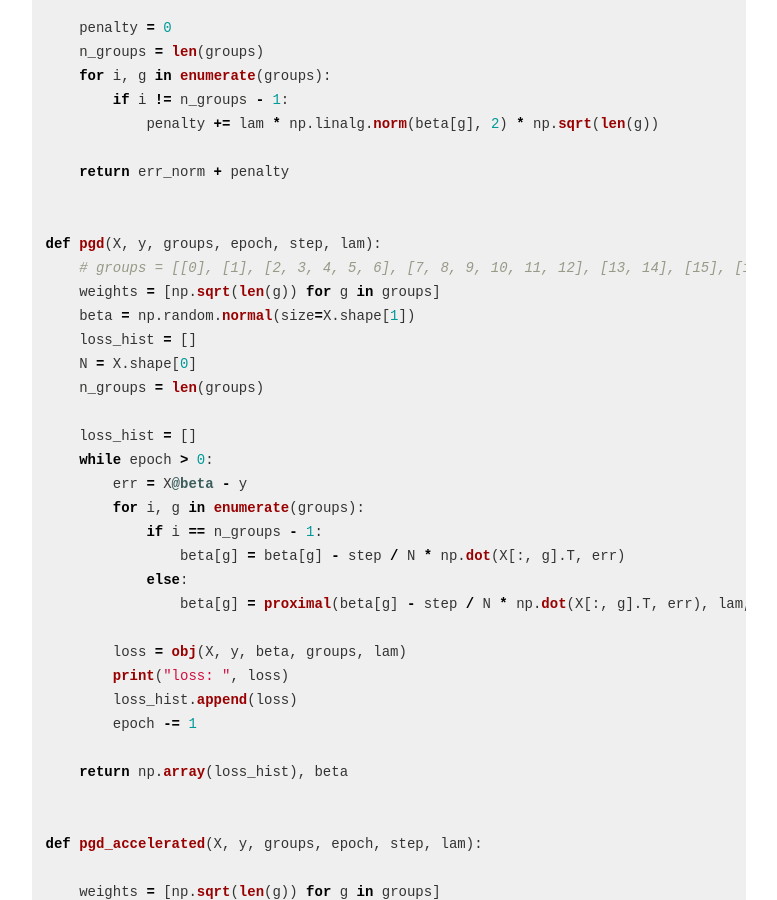
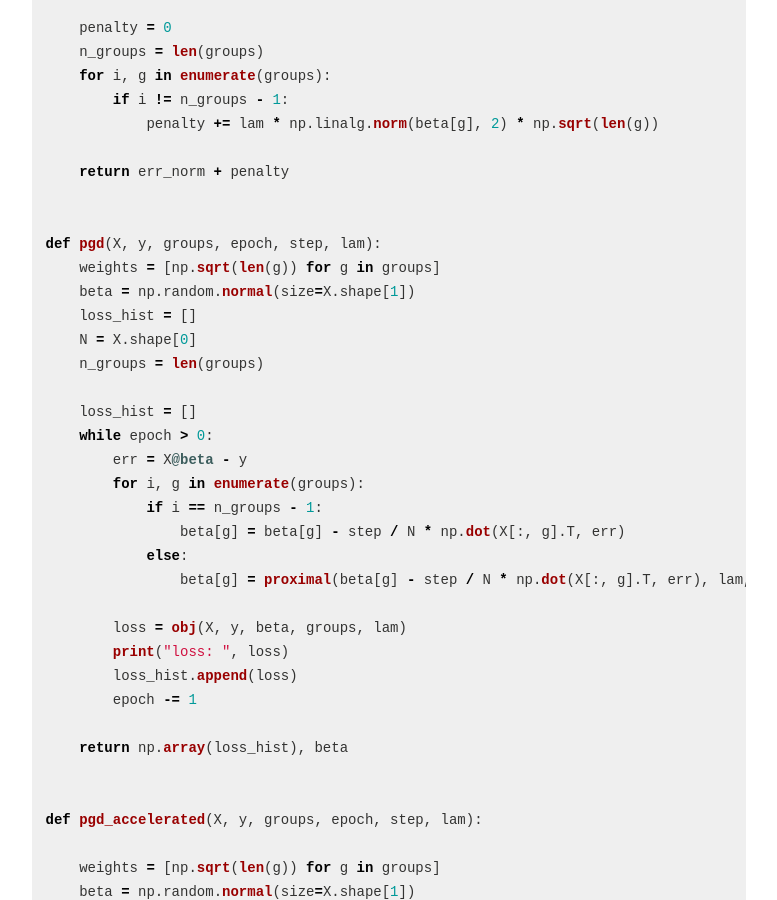
Before and after one commit to ryanyuan42/ryanyuan42.github.io, a Jekyll site: the page built from _posts/2020-04-10-group_lasso.markdown, in a window 1280 px wide and 900 px high, scrolled down 1996 px. Shown: the whole window, without its empty margins (348-1125 px from the left). Built offline with Jekyll 4.4.1, drawn with Linux system fonts in a browser that asks for light colours; nearby versions of some CDN libraries; formulas are drawn with MathJax 3; comment, search, counter and statistics services are not loaded.

Commit message:
Update 2020-04-10-group_lasso.markdown

```diff
--- a/_posts/2020-04-10-group_lasso.markdown
+++ b/_posts/2020-04-10-group_lasso.markdown
@@ -77,7 +77,6 @@ def obj(X, y, beta, groups, lam):
 
 
 def pgd(X, y, groups, epoch, step, lam):
-    # groups = [[0], [1], [2, 3, 4, 5, 6], [7, 8, 9, 10, 11, 12], [13, 14], [15], [16], [17], [18]]
     weights = [np.sqrt(len(g)) for g in groups]
     beta = np.random.normal(size=X.shape[1])
     loss_hist = []
```
